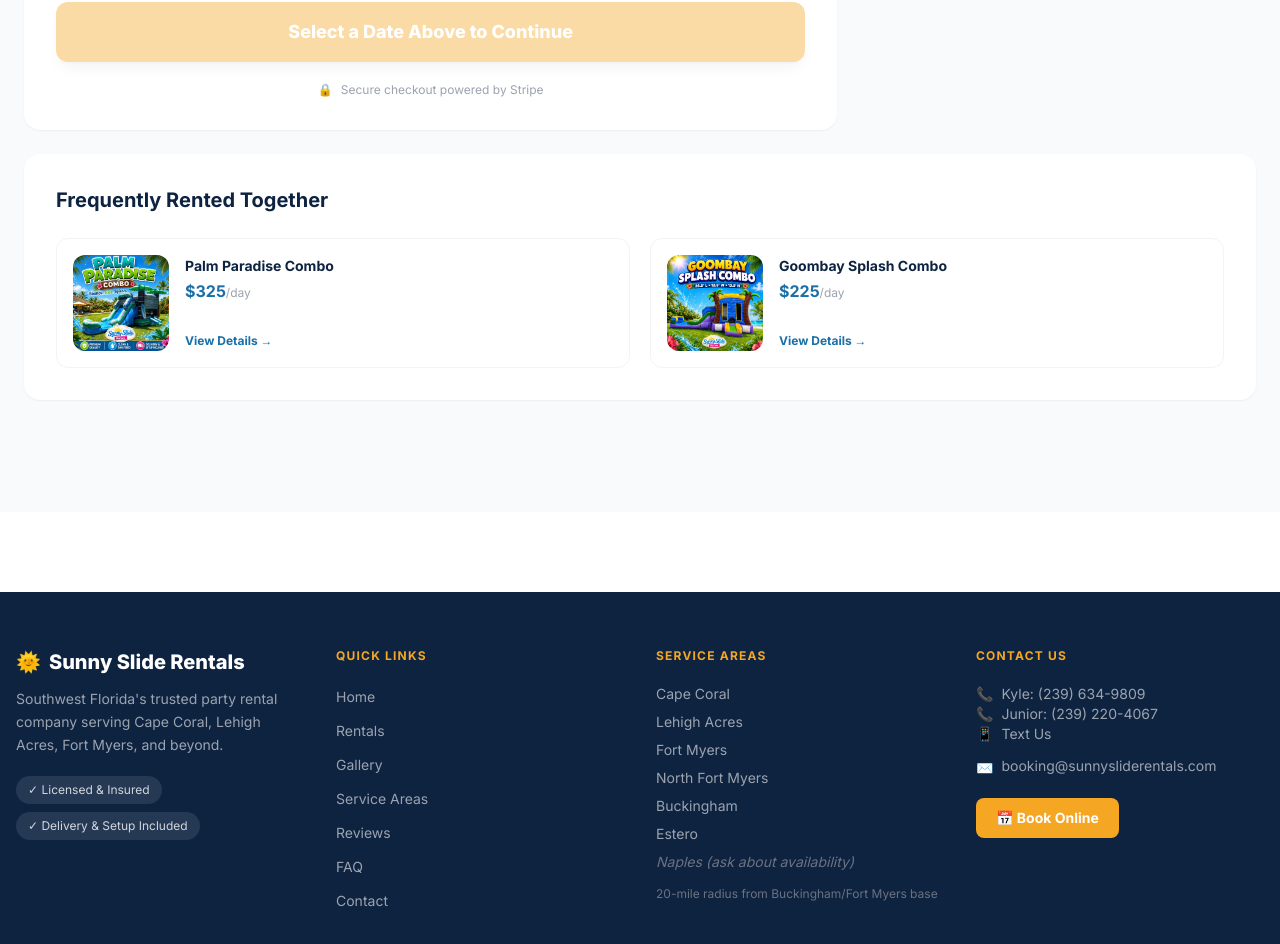
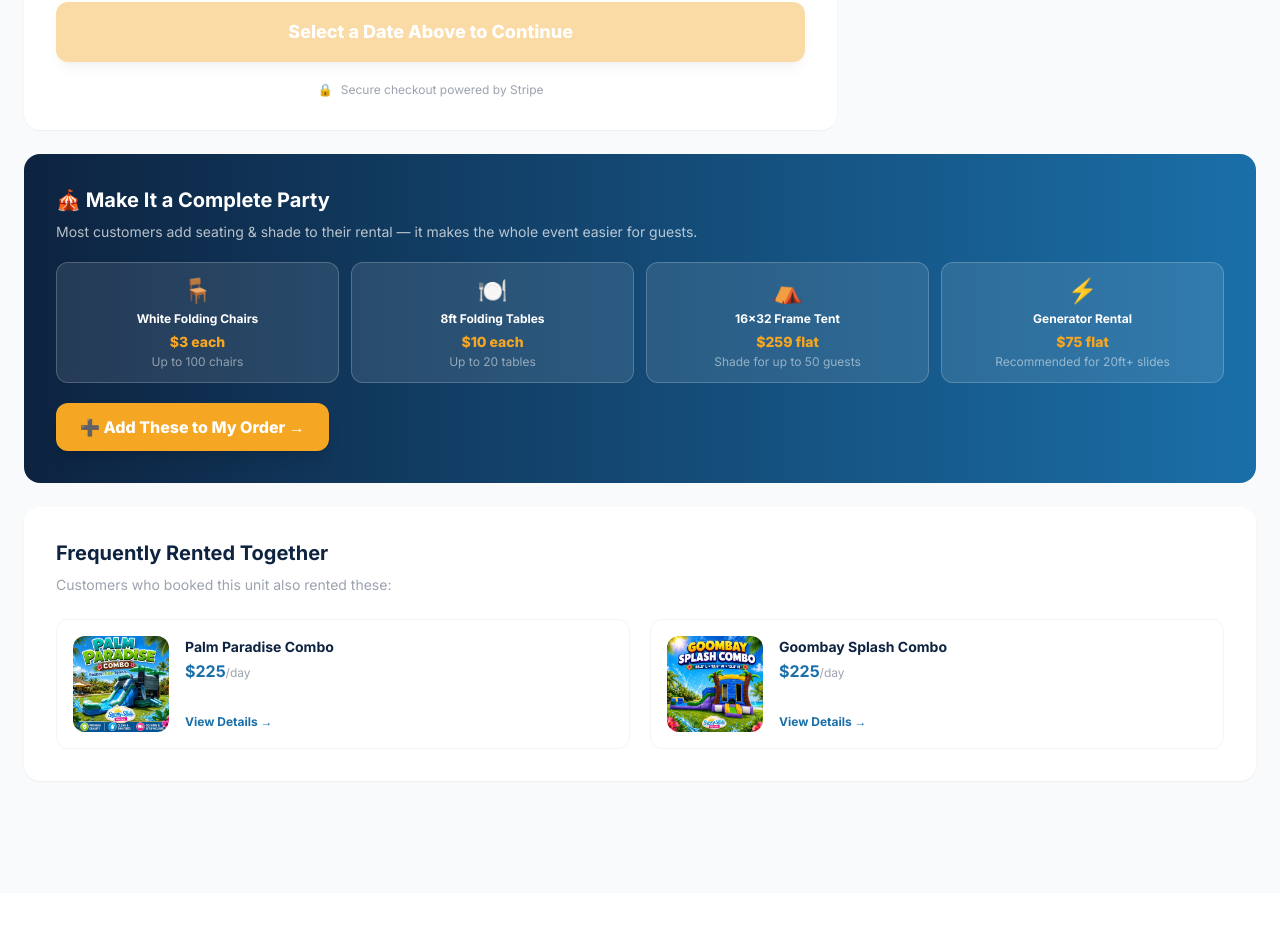
Before and after one commit to THP-Solutions/sunny-slide-rentals, a Next.js app: page /rentals/akua-falls-dual-lane-combo in a window 1280 px wide. Shown: the part 2928-3872 px from the top of the page. Built offline with nearby package versions, Linux system fonts and the light colour scheme.

Commit message:
Palm Paradise \, generator CTA 20ft+, add-on upsell, fuel charge geocoding fix (FL bias + fallback msg)

```diff
--- a/app/rentals/[id]/RentalDetail.tsx
+++ b/app/rentals/[id]/RentalDetail.tsx
@@ -93,11 +93,13 @@
       return;
     }
     try {
+      // Bias toward Florida / SW Florida area
       const url =
         `https://nominatim.openstreetmap.org/search?` +
-        `q=${encodeURIComponent(query)}&format=json&countrycodes=us&limit=5&addressdetails=0&extratags=0`;
+        `q=${encodeURIComponent(query + ', Florida')}&format=json&countrycodes=us&limit=5&addressdetails=0&extratags=0` +
+        `&viewbox=-87.6,24.5,-80.0,31.0&bounded=0`;
       const res = await fetch(url, {
-        headers: { 'Accept-Language': 'en-US,en' },
+        headers: { 'Accept-Language': 'en-US,en', 'User-Agent': 'SunnySlidRentals/1.0' },
       });
       const data: NominatimResult[] = await res.json();
       setSuggestions(data);
@@ -141,12 +143,17 @@
   // Geocode address whenever field loses focus (handles typing, pasting, autocomplete)
   const handleAddressBlur = async () => {
     setShowSuggestions(false);
-    if (eventAddress.length >= 10) {
+    if (eventAddress.length >= 5) {
       try {
+        // Try with Florida bias first
+        const query = eventAddress.toLowerCase().includes('fl') || eventAddress.toLowerCase().includes('florida')
+          ? eventAddress
+          : eventAddress + ', Florida';
         const url =
           `https://nominatim.openstreetmap.org/search?` +
-          `q=${encodeURIComponent(eventAddress)}&format=json&countrycodes=us&limit=1&addressdetails=0&extratags=0`;
-        const res = await fetch(url, { headers: { 'Accept-Language': 'en-US,en' } });
+          `q=${encodeURIComponent(query)}&format=json&countrycodes=us&limit=1&addressdetails=0&extratags=0` +
+          `&viewbox=-87.6,24.5,-80.0,31.0&bounded=0`;
+        const res = await fetch(url, { headers: { 'Accept-Language': 'en-US,en', 'User-Agent': 'SunnySlideRentals/1.0' } });
         const data: NominatimResult[] = await res.json();
         if (data.length > 0) {
           const lat = parseFloat(data[0].lat);
@@ -162,9 +169,12 @@
               setFuelAutoApplied(false);
             }
           }
+        } else {
+          // Couldn't geocode — set -1 to show manual fallback message
+          setDistanceMiles(-1);
         }
       } catch {
-        // silent fail — user can still manually toggle fuel charge if needed
+        setDistanceMiles(-1);
       }
     }
   };
@@ -228,7 +238,7 @@
   const isWet = rental.wetDry.toLowerCase().includes('wet');
   // Generator recommendation for slides 22ft+ height (needs 2 blowers)
   const heightFt = parseInt(rental.dimensions.match(/(\d+(?:\.\d+)?)'?\s*H/)?.[1] ?? '0', 10);
-  const recommendsGenerator = heightFt >= 22;
+  const recommendsGenerator = heightFt >= 20;
 
   const canCheckout = !!(eventDate && availability === 'available' && !isCheckingOut && waiverSigned);
 
@@ -593,12 +603,17 @@
                     className="w-full border border-gray-200 rounded-xl px-4 py-3 text-[#0d2340] placeholder-gray-300 focus:outline-none focus:ring-2 focus:ring-[#1a6fa8] focus:border-transparent transition"
                   />
                   <p className="text-xs text-gray-400 mt-1.5">We'll confirm delivery logistics before your event.</p>
-                  {distanceMiles !== null && (
+                  {distanceMiles !== null && distanceMiles >= 0 && (
                     <p className={`text-xs font-semibold mt-1 ${distanceMiles > FUEL_CHARGE_MILES ? 'text-orange-600' : 'text-green-600'}`}>
                       📍 ~{distanceMiles} miles from our base
                       {distanceMiles > FUEL_CHARGE_MILES
                         ? ' — fuel charge automatically applied'
                         : ' — within free delivery zone ✓'}
+                    </p>
+                  )}
+                  {distanceMiles === -1 && (
+                    <p className="text-xs font-semibold mt-1 text-gray-500">
+                      📍 Couldn&apos;t detect distance — if you&apos;re more than 20 miles from Cape Coral, please add the ⛽ Fuel Charge below.
                     </p>
                   )}
                   {showSuggestions && suggestions.length > 0 && (
@@ -806,15 +821,58 @@
                       : 'Dedicated 15-amp outlet within 100ft of setup area required.'}
                   </p>
                 </div>
+                {recommendsGenerator && (
+                  <div className="p-3.5 bg-orange-50 border border-orange-300 rounded-xl">
+                    <p className="font-bold text-orange-800 text-xs mb-1">🔌 Generator Required</p>
+                    <p className="text-orange-700 text-xs leading-relaxed">
+                      This slide runs <strong>2 blowers</strong>. To avoid tripping breakers, we strongly recommend adding a generator. Add it in Step 2 above for just $75.
+                    </p>
+                  </div>
+                )}
               </div>
             </section>
           </div>
         </div>
 
+        {/* Add-on CTA Banner — always visible */}
+        <section className="bg-gradient-to-r from-[#0d2340] to-[#1a6fa8] rounded-2xl p-6 sm:p-8 text-white">
+          <h2 className="text-xl font-bold mb-2">🎪 Make It a Complete Party</h2>
+          <p className="text-white/70 text-sm mb-5">
+            Most customers add seating &amp; shade to their rental — it makes the whole event easier for guests.
+            {recommendsGenerator && (
+              <span className="block mt-1 font-semibold text-yellow-300">
+                ⚡ This slide runs 2 blowers. A generator is strongly recommended to avoid tripped breakers.
+              </span>
+            )}
+          </p>
+          <div className="grid grid-cols-2 sm:grid-cols-4 gap-3 mb-5">
+            {[
+              { icon: '🪑', label: 'White Folding Chairs', price: '$3 each', sub: 'Up to 100 chairs' },
+              { icon: '🍽️', label: '8ft Folding Tables', price: '$10 each', sub: 'Up to 20 tables' },
+              { icon: '⛺', label: '16×32 Frame Tent', price: '$259 flat', sub: 'Shade for up to 50 guests' },
+              { icon: '⚡', label: 'Generator Rental', price: '$75 flat', sub: 'Recommended for 20ft+ slides' },
+            ].map((item) => (
+              <div key={item.label} className="bg-white/10 border border-white/20 rounded-xl p-3 text-center hover:bg-white/20 transition-colors">
+                <div className="text-2xl mb-1">{item.icon}</div>
+                <p className="font-bold text-xs leading-snug">{item.label}</p>
+                <p className="text-[#f5a623] font-extrabold text-sm mt-1">{item.price}</p>
+                <p className="text-white/50 text-xs mt-0.5">{item.sub}</p>
+              </div>
+            ))}
+          </div>
+          <button
+            onClick={scrollToBooking}
+            className="bg-[#f5a623] hover:bg-[#e09610] text-white font-extrabold py-3 px-6 rounded-xl transition-colors shadow-lg"
+          >
+            ➕ Add These to My Order →
+          </button>
+        </section>
+
         {/* Related Rentals */}
         {relatedRentals.length > 0 && (
           <section className="bg-white rounded-2xl shadow-sm p-6 sm:p-8">
-            <h2 className="text-xl font-bold text-[#0d2340] mb-6">Frequently Rented Together</h2>
+            <h2 className="text-xl font-bold text-[#0d2340] mb-2">Frequently Rented Together</h2>
+            <p className="text-gray-400 text-sm mb-6">Customers who booked this unit also rented these:</p>
             <div className="grid grid-cols-1 sm:grid-cols-2 gap-5">
               {relatedRentals.map((r) => (
                 <div
--- a/lib/rentals.ts
+++ b/lib/rentals.ts
@@ -138,8 +138,8 @@
   {
     id: 'palm-paradise-combo',
     name: 'Palm Paradise Combo',
-    price: 325,
-    deposit: 82,
+    price: 225,
+    deposit: 57,
     category: 'Combo Units',
     dimensions: "28' L × 15' W × 14' H",
     wetDry: 'Wet/Dry',
```
